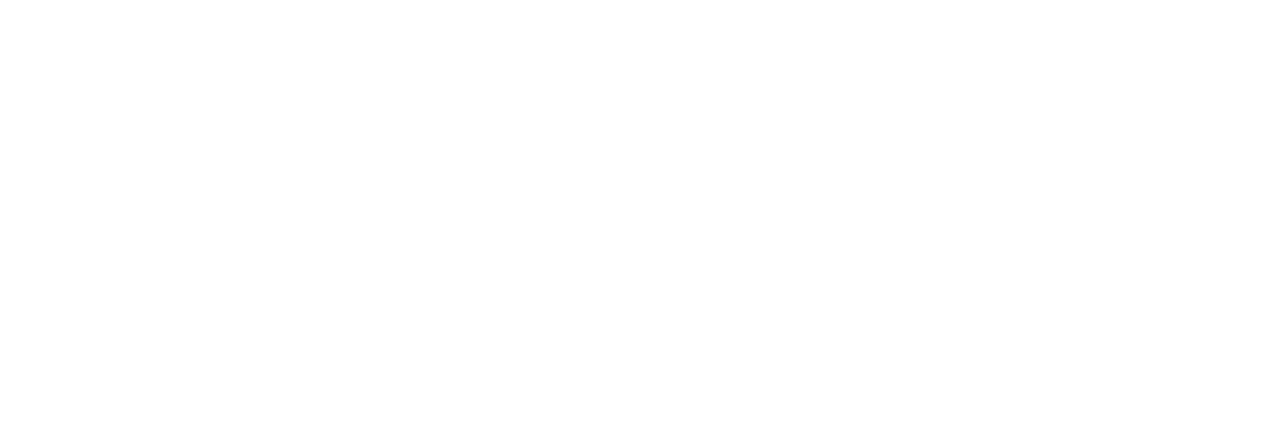
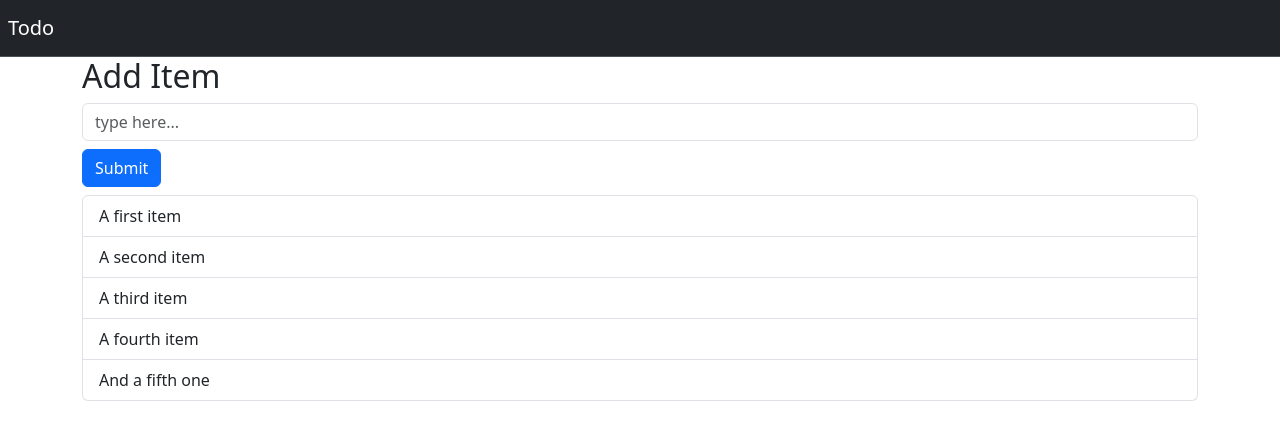
Before and after one commit to DudeLovesRPGs/to-do, a Django app: page /todo/ in a window 1280 px wide. Before the commit the part shown is empty. Shown: the top 440 px of the page. Run offline with Django 4.2, Linux system fonts and the light colour scheme.

Commit message:
Added header, form, button and list

```diff
--- a/my_to_do_app/templates/base.html
+++ b/my_to_do_app/templates/base.html
@@ -1,13 +1,34 @@
-<!doctype html>
+<!DOCTYPE html>
 <html lang="en">
   <head>
-    <meta charset="utf-8">
-    <meta name="viewport" content="width=device-width, initial-scale=1">
+    <meta charset="utf-8" />
+    <meta name="viewport" content="width=device-width, initial-scale=1" />
     <title>{%block title%}{%endblock%}</title>
-    <link href="https://cdn.jsdelivr.net/npm/bootstrap@5.3.1/dist/css/bootstrap.min.css" rel="stylesheet" integrity="sha384-4bw+/aepP/YC94hEpVNVgiZdgIC5+VKNBQNGCHeKRQN+PtmoHDEXuppvnDJzQIu9" crossorigin="anonymous">
+    <link
+      href="https://cdn.jsdelivr.net/npm/bootstrap@5.3.1/dist/css/bootstrap.min.css"
+      rel="stylesheet"
+      integrity="sha384-4bw+/aepP/YC94hEpVNVgiZdgIC5+VKNBQNGCHeKRQN+PtmoHDEXuppvnDJzQIu9"
+      crossorigin="anonymous"
+    />
   </head>
   <body>
-    {%block content%}{%endblock%}
-    <script src="https://cdn.jsdelivr.net/npm/bootstrap@5.3.1/dist/js/bootstrap.bundle.min.js" integrity="sha384-HwwvtgBNo3bZJJLYd8oVXjrBZt8cqVSpeBNS5n7C8IVInixGAoxmnlMuBnhbgrkm" crossorigin="anonymous"></script>
+    <nav class="navbar bg-dark border-bottom border-body px-2" data-bs-theme="dark">
+      <!-- Navbar content -->
+      <a class="navbar-brand" href="#">Todo</a>
+    </nav>
+    <div class="container">{%block content%}{% endblock%}</div>
+
+
+
+
+
+
+
+
+    <script
+      src="https://cdn.jsdelivr.net/npm/bootstrap@5.3.1/dist/js/bootstrap.bundle.min.js"
+      integrity="sha384-HwwvtgBNo3bZJJLYd8oVXjrBZt8cqVSpeBNS5n7C8IVInixGAoxmnlMuBnhbgrkm"
+      crossorigin="anonymous"
+    ></script>
   </body>
 </html>
--- a/my_to_do_app/templates/to_do/index.html
+++ b/my_to_do_app/templates/to_do/index.html
@@ -1,3 +1,22 @@
 {% extends "../base.html" %}
-
 {%block title%}Todo{%endblock%}
+{%block content%}
+<div class="row">
+  <div class="col">
+    <h2>Add Item</h2>
+    <input type="text" class="form-control mb-2 mr-small-2" placeholder="type here...">
+    <button type="submit" class="btn btn-primary">Submit</button>
+  </div>
+</div>
+<div class="row py-2">
+    <div class="col">
+        <ul class="list-group">
+            <li class="list-group-item" aria-current="true">A first item</li>
+            <li class="list-group-item">A second item</li>
+            <li class="list-group-item">A third item</li>
+            <li class="list-group-item">A fourth item</li>
+            <li class="list-group-item">And a fifth one</li>
+          </ul>
+    </div>
+</div>
+{%endblock%}
```
